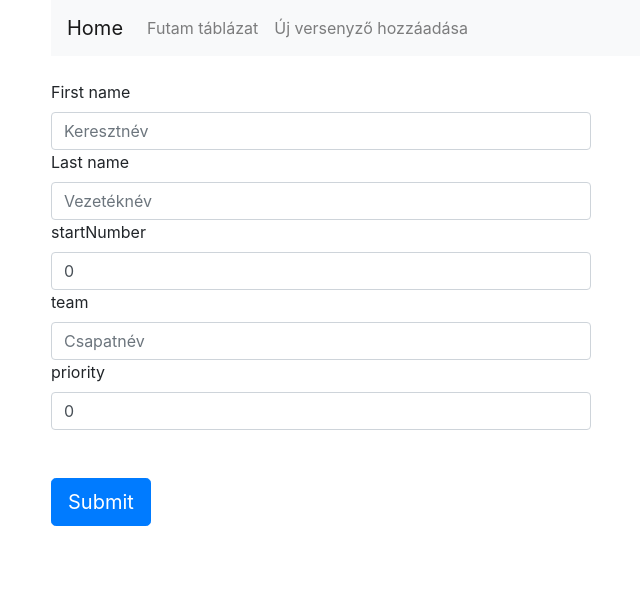
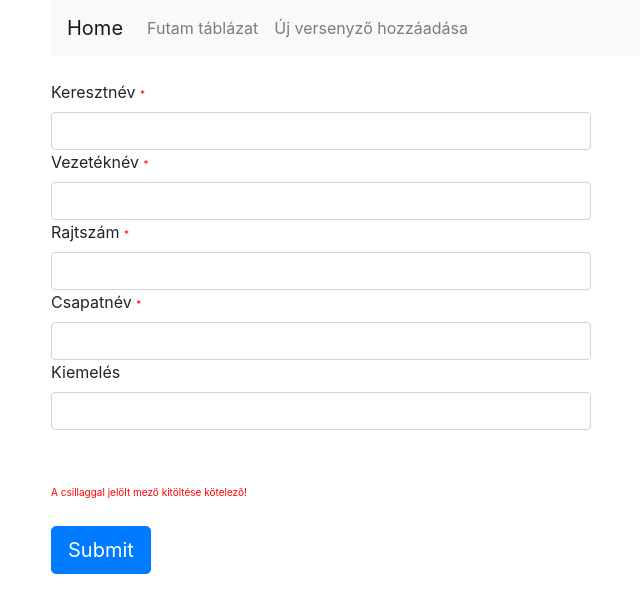
Before and after one commit to Juhi0326/angular-for-spring-boot-web-service, an Angular app in the folder AngularWithWebService-ui/: page /createPerson in a window 1280 px wide. Shown: the top 612 px of the page, without its empty margins (34-674 px from the left). Built offline with nearby package versions, Linux system fonts and the light colour scheme; no server answers.

Commit message:
modify form logic and display

```diff
--- a/AngularWithWebService-ui/src/app/components/admin/admin.component.html
+++ b/AngularWithWebService-ui/src/app/components/admin/admin.component.html
@@ -1,7 +1,7 @@
 <div class='container'>
 
   <div>
-    <button type="button" class="btn btn-info" (click)=deletepeople()>Összes versenyző törlése</button>
+    <button type="button" class="btn btn-info" (click)=deletepeople()>Futam törlése</button>
   </div>
   <br>
   <table class="table table-bordered table-inverse">
--- a/AngularWithWebService-ui/src/app/components/create-person/create-person.component.css
+++ b/AngularWithWebService-ui/src/app/components/create-person/create-person.component.css
@@ -5,3 +5,8 @@ color: red;
 h2 {
   color: green;
 }
+
+.star {
+  color: red;
+  font-size: 10px;
+}
--- a/AngularWithWebService-ui/src/app/components/create-person/create-person.component.html
+++ b/AngularWithWebService-ui/src/app/components/create-person/create-person.component.html
@@ -11,8 +11,8 @@
   <div class="row center">
     <form novalidate (ngSubmit)="createNewPerson()" class="form-group col-6" [formGroup]="addItemForm">
       <div>
-        <label for="First Name">First name</label>
-        <input type="text" class="form-control" id="firstName" placeholder="Keresztnév" formControlName="firstName"
+        <label for="First Name">Keresztnév <span class="star">*</span></label>
+        <input type="text" class="form-control" id="firstName" formControlName="firstName"
           name='firstName' (focus)='focusFunction()'>
         <div *ngIf="firstName.invalid && (firstName.dirty || firstName.touched)" class="alert alert-danger">
 
@@ -28,8 +28,8 @@
         </div>
       </div>
       <div>
-        <label for="Last Name">Last name</label>
-        <input type="text" class="form-control" id="lastName" placeholder="Vezetéknév" formControlName="lastName"
+        <label for="Last Name">Vezetéknév <span class="star">*</span></label>
+        <input type="text" class="form-control" id="lastName" formControlName="lastName"
           name='lastName'>
         <div *ngIf="lastName.invalid && (lastName.dirty || lastName.touched)" class="alert alert-danger">
           <div *ngIf="lastName.errors.required">
@@ -44,8 +44,8 @@
         </div>
       </div>
       <div>
-        <label for="startNumber">startNumber</label>
-        <input type="text" class="form-control" id="startNumber" placeholder="Rajtszám" formControlName="startNumber"
+        <label for="startNumber">Rajtszám <span class="star">*</span></label>
+        <input type="text" class="form-control" id="startNumber" formControlName="startNumber"
           name='startNumber'>
         <div *ngIf="startNumber.invalid && (startNumber.dirty || startNumber.touched)" class="alert alert-danger">
           <div *ngIf="startNumber.errors.required">
@@ -64,8 +64,8 @@
       </div>
 
       <div>
-        <label for="team">team</label>
-        <input type="text" class="form-control" id="team" placeholder="Csapatnév" formControlName="team" name='team'>
+        <label for="team">Csapatnév <span class="star">*</span></label>
+        <input type="text" class="form-control" id="team" formControlName="team" name='team'>
         <div *ngIf="team.invalid && (team.dirty || team.touched)" class="alert alert-danger">
 
           <div *ngIf="team.errors.required">
@@ -82,8 +82,8 @@
       </div>
 
       <div>
-        <label for="priority">priority</label>
-        <input type="text" class="form-control" id="priority" placeholder="Kiemelés" formControlName="priority"
+        <label for="priority">Kiemelés</label>
+        <input type="text" class="form-control" id="priority" formControlName="priority"
           name='priority'>
         <div *ngIf="priority.invalid && (priority.dirty || priority.touched)" class="alert alert-danger">
           <div *ngIf="priority.errors.required">
@@ -98,11 +98,14 @@
         </div>
       </div>
       <br>
-
+      <br>
+      <span class="star">A csillaggal jelölt mező kitöltése kötelező!</span>
+      <br>
       <br>
       <div>
         <button type="submit" id="submitButton" class="btn btn-primary btn-lg"> Submit </button>
       </div>
+
     </form>
 
   </div>
--- a/AngularWithWebService-ui/src/app/components/create-person/create-person.component.ts
+++ b/AngularWithWebService-ui/src/app/components/create-person/create-person.component.ts
@@ -58,11 +58,22 @@ export class CreatePersonComponent implements OnInit {
 
     if (this.addItemForm.valid) {
 
-      this.item.startNumber = +this.addItemForm.get('startNumber').value;
+      if (this.addItemForm.get('startNumber').value === '') {
+        this.item.startNumber = 0;
+      } else {
+        this.item.startNumber = +this.addItemForm.get('startNumber').value;
+      }
+
       this.item.firstName = this.addItemForm.get('firstName').value;
       this.item.lastName = this.addItemForm.get('lastName').value;
       this.item.team = this.addItemForm.get('team').value;
-      this.item.priority = +this.addItemForm.get('priority').value;
+
+      if (this.addItemForm.get('priority').value === '' || this.addItemForm.get('priority').value === 0) {
+        this.item.priority = 0;
+      } else {
+        this.item.priority = +this.addItemForm.get('priority').value;
+      }
+
 
       if (this.item.priority !== 0) {
         this.item.prio = true;
@@ -116,8 +127,8 @@ export class CreatePersonComponent implements OnInit {
             this.item.prio = false;
             this.addItemForm.reset();
             this.addItemForm.patchValue({
-              startNumber: 0,
-              priority: 0,
+              startNumber: '',
+              priority: '',
             });
             this.getPrioAndStartNumberList();
             this.message = data;
@@ -125,6 +136,12 @@ export class CreatePersonComponent implements OnInit {
 
       } else {
         console.log(this.duplicateMessage);
+      }
+    } else {
+      console.log('invalid form');
+      if (!this.addItemForm.get('startNumber').valid) {
+
+
       }
     }
     this.PrioList = [];
@@ -141,9 +158,9 @@ export class CreatePersonComponent implements OnInit {
       Validators.pattern(/^[a-zA-ZáéíóöőüúűÁÉÍÓÖŐÚŰ]+$/)]],
       lastName: ['', [Validators.required, Validators.minLength(2), Validators.maxLength(40),
       Validators.pattern(/^[a-zA-ZáéíóöőüúűÁÉÍÓÖŐÚŰ]+$/)]],
-      startNumber: [0, [Validators.required, Validators.min(1), Validators.max(1200), Validators.pattern(/^[0-9]*$/)]],
+      startNumber: ['', [Validators.required, Validators.min(1), Validators.max(1200), Validators.pattern(/^[0-9]*$/)]],
       team: ['', [Validators.required, Validators.minLength(2), Validators.maxLength(40)]],
-      priority: [0, [Validators.required, Validators.max(99), Validators.pattern(/^[0-9]*$/)]]
+      priority: ['', [Validators.max(99), Validators.pattern(/^[0-9]*$/)]]
     });
   }
 
@@ -153,16 +170,16 @@ export class CreatePersonComponent implements OnInit {
       this.addItemForm.patchValue({
         firstName: this.item.firstName,
         lastName: this.item.lastName,
-        startNumber: 0,
+        startNumber: '',
         team: this.item.team,
-        priority: 0
+        priority: ''
       });
     }
     else if (this.duplicateStartNumberValue !== 0 && this.duplicatePrioValue === 0 && this.item.priority !== 100) {
       this.addItemForm.patchValue({
         firstName: this.item.firstName,
         lastName: this.item.lastName,
-        startNumber: 0,
+        startNumber: '',
         team: this.item.team,
         priority: this.item.priority
       });
@@ -173,8 +190,8 @@ export class CreatePersonComponent implements OnInit {
         firstName: this.item.firstName,
         lastName: this.item.lastName,
         team: this.item.team,
-        startNumber: 0,
-        priority: 0,
+        startNumber: '',
+        priority: '',
       });
     } else if (this.duplicateStartNumberValue !== 0 && this.duplicatePrioValue !== 0) {
       this.addItemForm.patchValue({
@@ -182,7 +199,7 @@ export class CreatePersonComponent implements OnInit {
         lastName: this.item.lastName,
         team: this.item.team,
         startNumber: this.item.startNumber,
-        priority: 0,
+        priority: '',
       });
     } else {
       this.addItemForm.patchValue({
@@ -190,7 +207,7 @@ export class CreatePersonComponent implements OnInit {
         lastName: this.item.lastName,
         team: this.item.team,
         startNumber: this.item.startNumber,
-        priority: 0,
+        priority: '',
       });
     }
 
```
